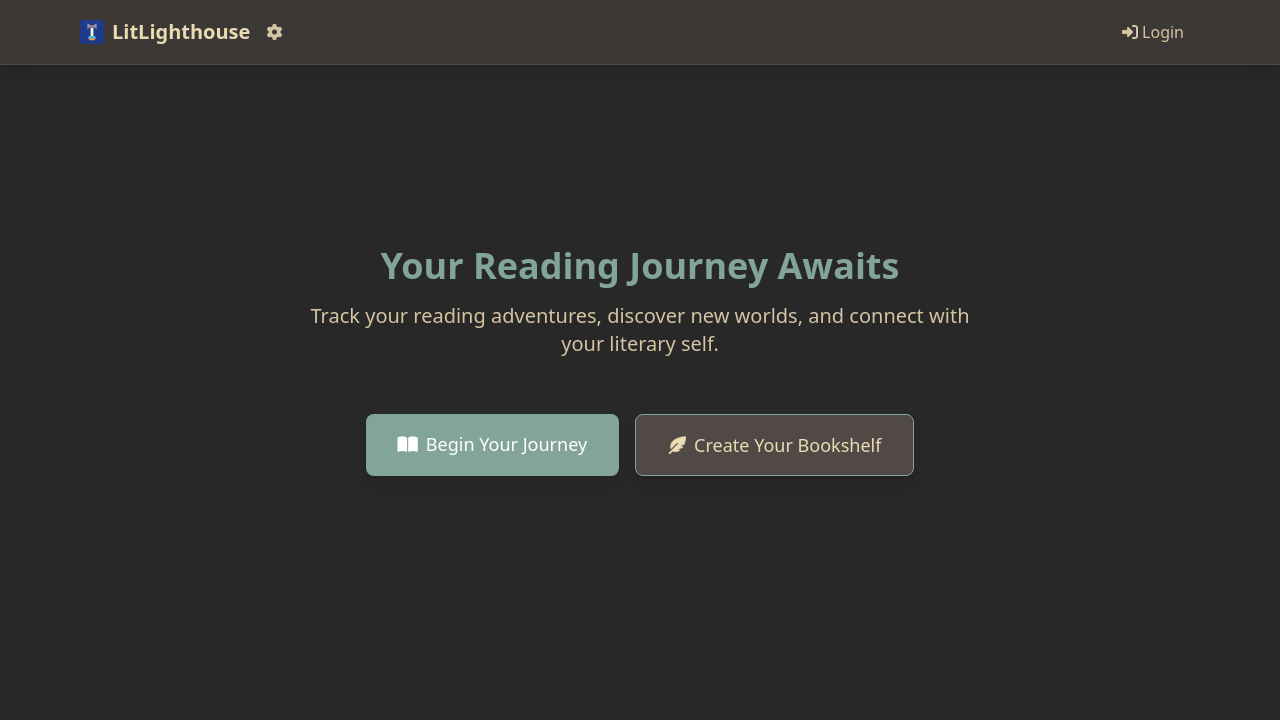
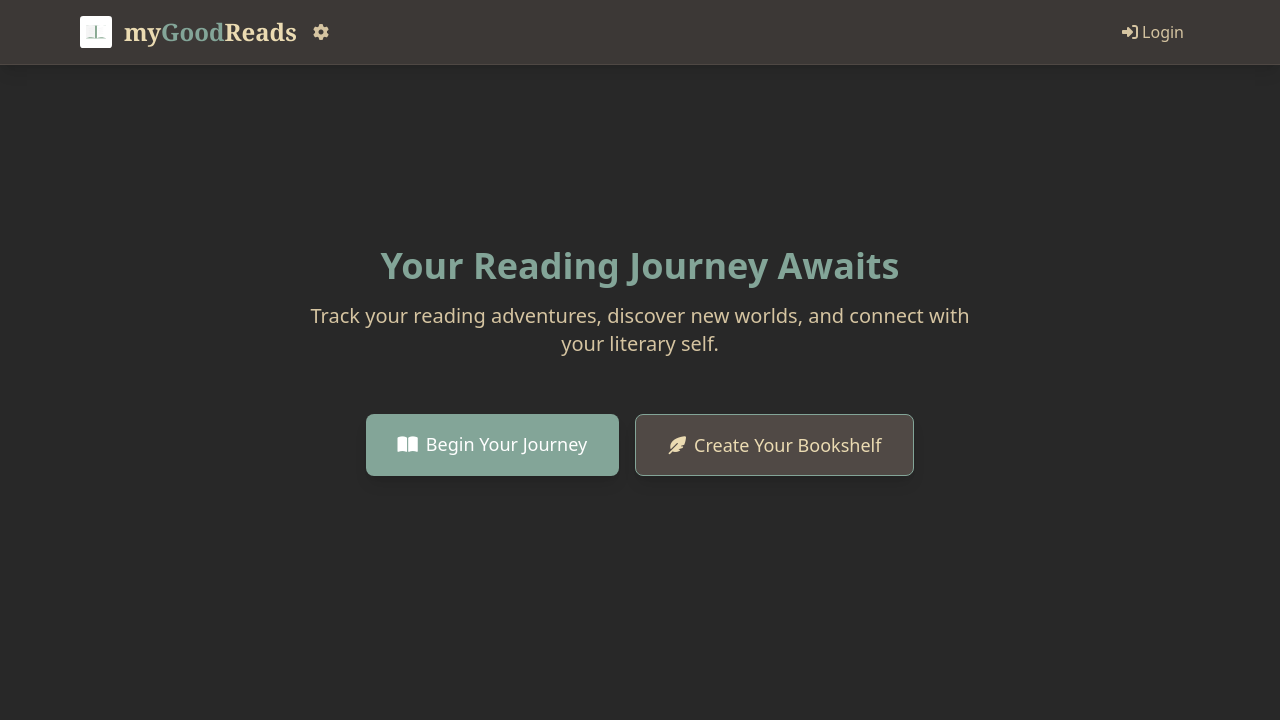
Before and after one commit to pypeaday/great-reads, a FastAPI app: page / in a window 1280 px wide. Shown: the top 720 px of the page. Run offline with FastAPI, Linux system fonts and the light colour scheme; some libraries are stand-ins or nearby versions.

Commit message:
chore: update brand

```diff
--- a/app/main.py
+++ b/app/main.py
@@ -38,7 +38,7 @@ from .auth import get_optional_current_user_sync
 # Load environment variables
 load_dotenv()
 
-app = FastAPI(title="LitLighthouse")
+app = FastAPI(title="myGoodReads")
 templates = Jinja2Templates(directory="app/templates")
 
 # Store templates in app state for access in routes
--- a/app/templates/base.html
+++ b/app/templates/base.html
@@ -3,7 +3,7 @@
 <head>
     <meta charset="UTF-8">
     <meta name="viewport" content="width=device-width, initial-scale=1.0">
-    <title>LitLighthouse</title>
+    <title>myGoodReads</title>
     <link rel="icon" href="/static/img/favicon.svg" type="image/svg+xml">
     <link rel="icon" href="/static/img/favicon.png" type="image/png">
     <script src="https://unpkg.com/htmx.org@1.9.12/dist/htmx.min.js"></script>
@@ -193,9 +193,9 @@
         <div class="max-w-6xl mx-auto px-4">
             <div class="flex justify-between items-center h-16">
                 <div class="flex items-center space-x-4">
-                    <a href="/" class="text-xl font-bold text-theme-fg hover:text-theme-accent transition-colors flex items-center">
-                        <img src="/static/img/favicon.svg" alt="LitLighthouse Logo" class="w-6 h-6 mr-2">
-                        LitLighthouse
+                    <a href="/" class="text-2xl font-bold text-theme-fg hover:text-theme-accent transition-colors flex items-center">
+                        <img src="/static/img/favicon.svg" alt="myGoodReads Logo" class="w-8 h-8 mr-3">
+                        <span style="font-family: 'Georgia', serif;">my<span class="text-theme-accent">Good</span>Reads</span>
                     </a>
                     <a href="/settings" class="text-theme-fg1 hover:text-theme-accent transition-colors">
                         <i class="fas fa-cog"></i>
--- a/fly.toml
+++ b/fly.toml
@@ -1,9 +1,9 @@
-# fly.toml app configuration file generated for lit-lighthouse on 2025-03-31T11:29:07-05:00
+# fly.toml app configuration file generated for myGoodReads on 2025-03-31T11:29:07-05:00
 #
 # See https://fly.io/docs/reference/configuration/ for information about how to use this file.
 #
 
-app = 'lit-lighthouse'
+app = 'myGoodReads'
 primary_region = 'ord'
 
 [[mounts]]
```
Also changed, not shown: README.md, app/static/img/favicon.png, app/static/img/favicon.svg.
